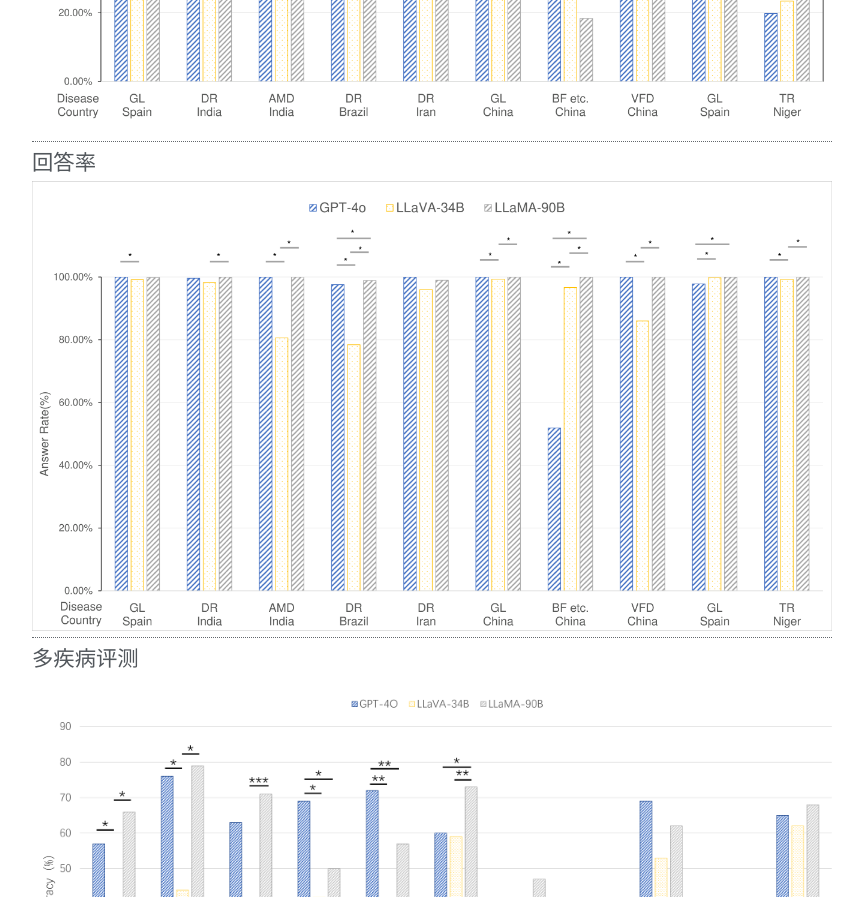
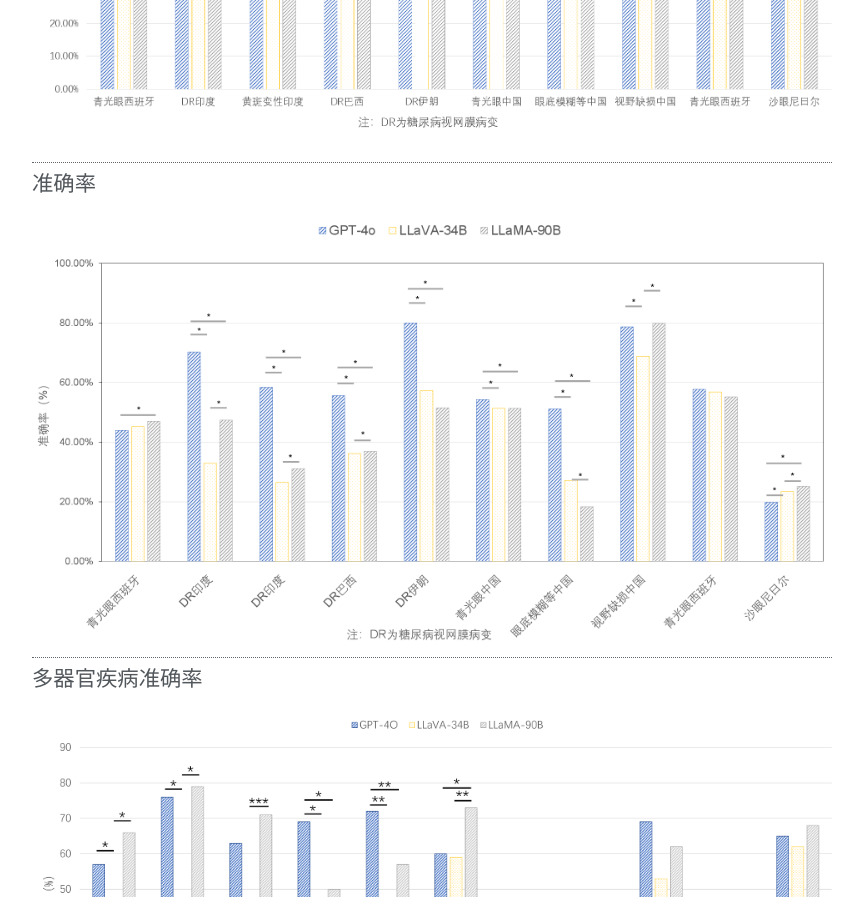
Before and after one commit to WodenJay/CONSUMMATE, a website: page left-sidebar.html in a window 1280 px wide. Shown: the part 1760-2657 px from the top of the page, without its empty margins (128-991 px from the left). Drawn offline with Linux system fonts and the light colour scheme.

Commit message:
update rank picture

```diff
--- a/left-sidebar.html
+++ b/left-sidebar.html
@@ -170,11 +170,11 @@
 
 			<h3 class="table-title">视觉问答</h3>
 			<div class="image-wrapper">
+				<h4>回答率</h4>
+				<a><img src="images/VQA1.png" style="width: 800px; height: auto;" /></a>
 				<h4>准确率</h4>
-				<a><img src="images/视觉问答准确率.png" style="width: 800px; height: auto;" /></a>
-				<h4>回答率</h4>
-				<a><img src="images/视觉问答回答率.png" style="width: 800px; height: auto;" /></a>
-				<h4>多疾病评测</h4>
+				<a><img src="images/VQA2.png" style="width: 800px; height: auto;" /></a>
+				<h4>多器官疾病准确率</h4>
 				<a><img src="images/other_disease.png" style="width: 800px; height: auto;" /></a>
 			</div>
 			<br />
```
Also changed, not shown: images/VQA1.png (added), images/VQA2.png (added), images/多语言攻击实验结果.png (deleted), images/文本问答实验结果.png (deleted), images/视觉问答准确率.png (deleted), images/视觉问答回答率.png (deleted).
